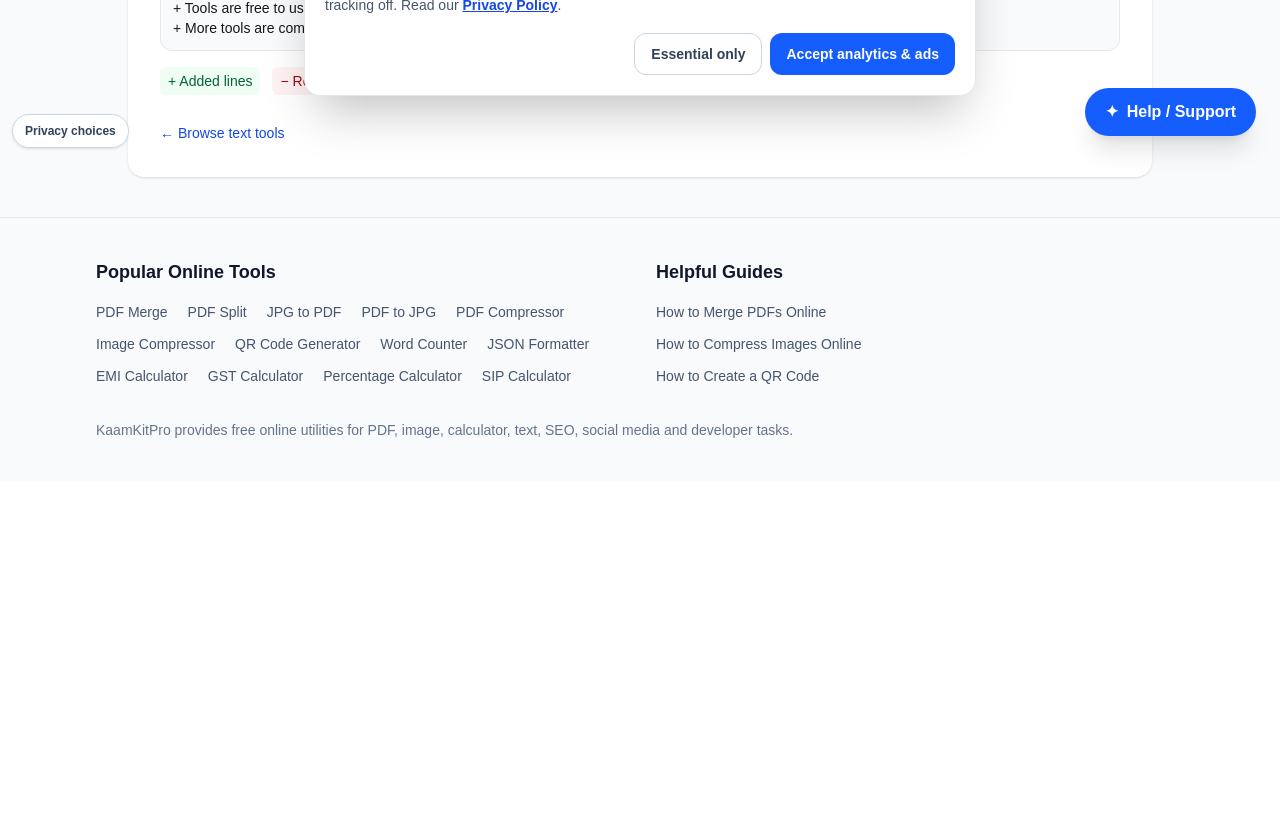
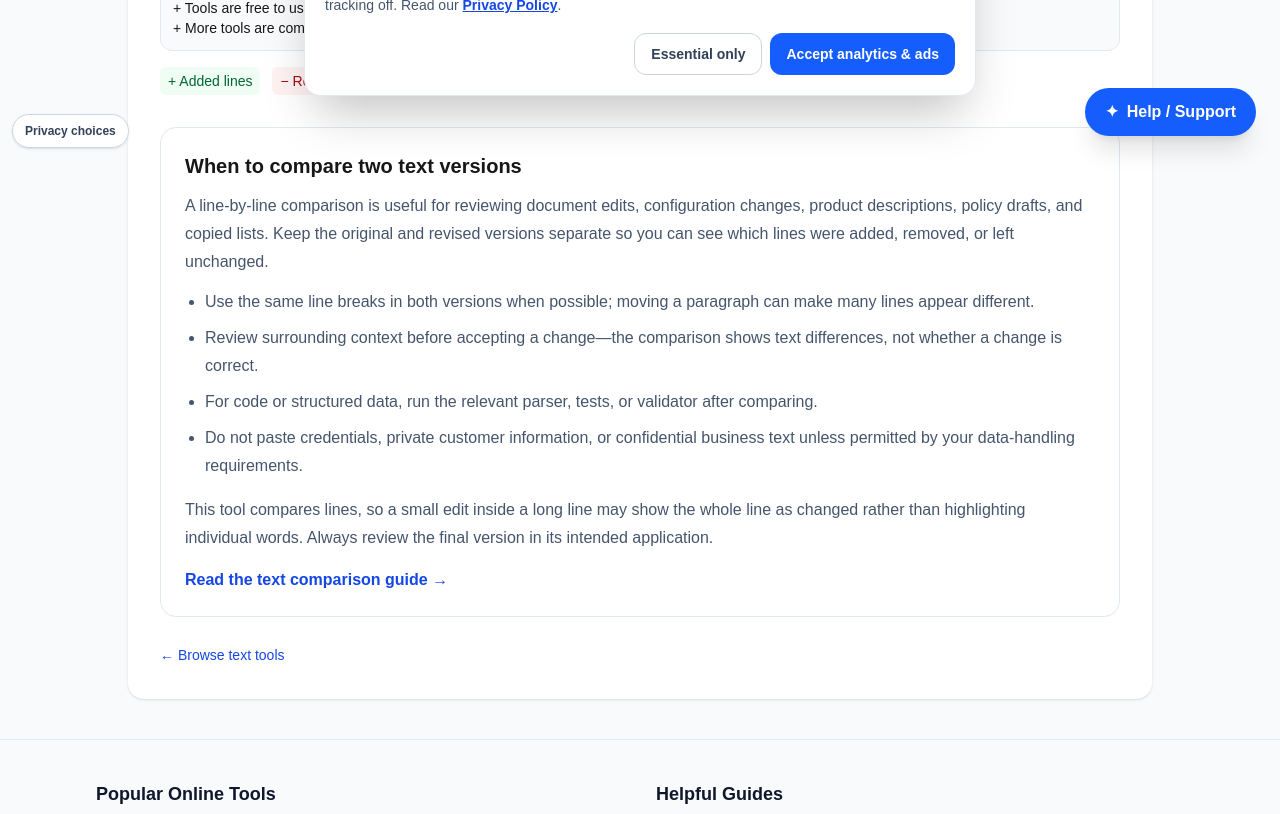
Before and after one commit to WellProSoftware/kaamkitpro, a Next.js app: page /tools/text-diff-checker in a window 1280 px wide. Shown: the part 640-1454 px from the top of the page. Before the commit the page ends 1122 px from the top, so only its background shows below. Built offline with nearby package versions, Linux system fonts and the light colour scheme.

Commit message:
content: add task-specific guidance and limitations to tools

```diff
--- a/src/app/tools/text-diff-checker/page.tsx
+++ b/src/app/tools/text-diff-checker/page.tsx
@@ -64,6 +64,22 @@ export default function TextDiffCheckerPage() {
           <pre className="whitespace-pre-wrap break-words font-mono text-sm">{diff.map((line, index) => (line.kind === "same" ? "  " : line.kind === "added" ? "+ " : "− ") + (line.text || " ") + (index < diff.length - 1 ? "\n" : "")).join("")}</pre>
         </div>
         <div className="mt-4 flex flex-wrap gap-3 text-sm"><span className="rounded-md bg-green-50 px-2 py-1 text-green-800">+ Added lines</span><span className="rounded-md bg-red-50 px-2 py-1 text-red-800">− Removed lines</span><span className="rounded-md bg-slate-100 px-2 py-1 text-slate-700">Unchanged lines</span></div>
+        <section className="mt-8 rounded-2xl border border-slate-200 bg-white p-6">
+          <h2 className="text-xl font-bold">When to compare two text versions</h2>
+          <p className="mt-3 leading-7 text-slate-600">
+            A line-by-line comparison is useful for reviewing document edits, configuration changes, product descriptions, policy drafts, and copied lists. Keep the original and revised versions separate so you can see which lines were added, removed, or left unchanged.
+          </p>
+          <ul className="mt-3 list-disc space-y-2 pl-5 leading-7 text-slate-600">
+            <li>Use the same line breaks in both versions when possible; moving a paragraph can make many lines appear different.</li>
+            <li>Review surrounding context before accepting a change—the comparison shows text differences, not whether a change is correct.</li>
+            <li>For code or structured data, run the relevant parser, tests, or validator after comparing.</li>
+            <li>Do not paste credentials, private customer information, or confidential business text unless permitted by your data-handling requirements.</li>
+          </ul>
+          <p className="mt-4 leading-7 text-slate-600">
+            This tool compares lines, so a small edit inside a long line may show the whole line as changed rather than highlighting individual words. Always review the final version in its intended application.
+          </p>
+          <a href="/guides/text-diff-checker" className="mt-4 inline-block font-semibold text-blue-700 hover:underline">Read the text comparison guide →</a>
+        </section>
         <Link href="/tools/text" className="mt-7 inline-block text-sm font-medium text-blue-700 hover:underline">← Browse text tools</Link>
       </div>
     </main>
```
